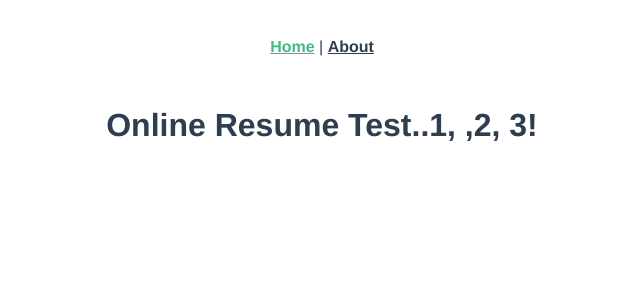
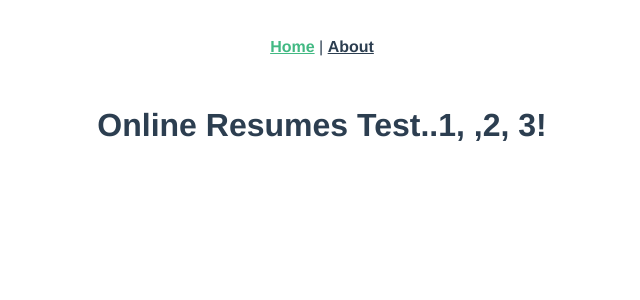
Before and after one commit to khass24/online-resumes, a Vue app: page / in a window 1280 px wide. Shown: the top 300 px of the page, without its empty margins (318-958 px from the left). Built offline with nearby package versions, Linux system fonts and the light colour scheme.

Commit message:
updated one letter

```diff
--- a/src/views/Home.vue
+++ b/src/views/Home.vue
@@ -11,7 +11,7 @@
 export default {
   data: function() {
     return {
-      message: "Online Resume Test..1, ,2, 3!"
+      message: "Online Resumes Test..1, ,2, 3!"
     };
   },
   created: function() {},
```
